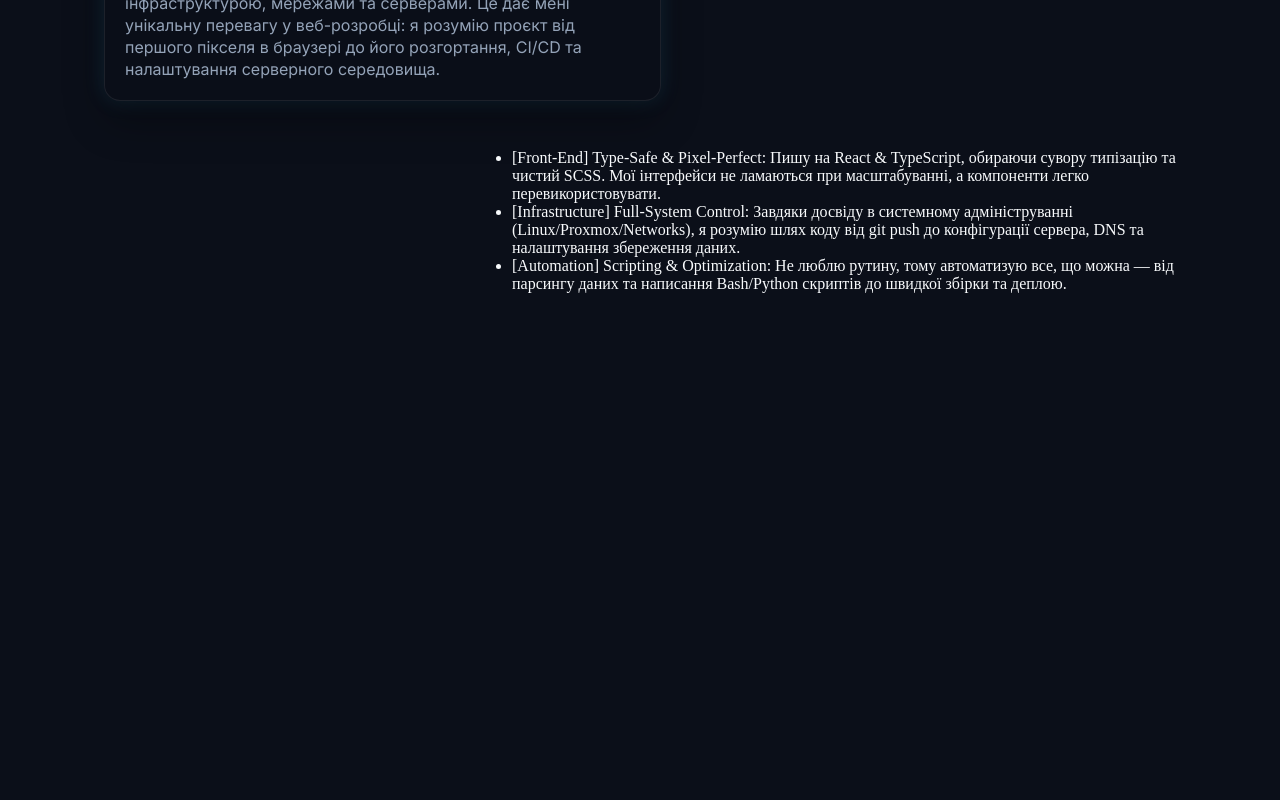
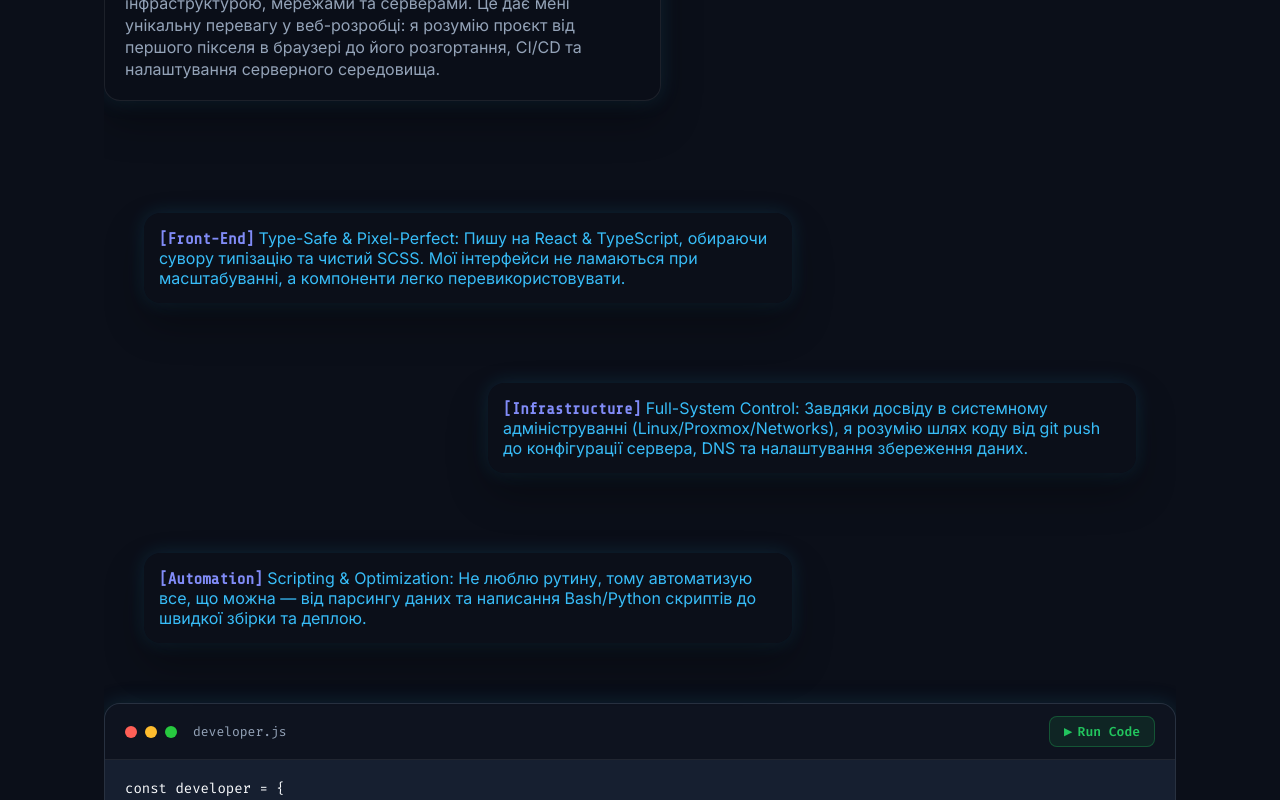
Before and after one commit to VladKugot/resumePage, a React (Vite) app: page / in a window 1280 px wide. Shown: the part 1060-1860 px from the top of the page. Before the commit the page ends 1444 px from the top, so only its background shows below. Built offline with nearby package versions, Linux system fonts and the light colour scheme.

Commit message:
Add block

```diff
--- a/src/components/AboutMe/AboutMe.scss
+++ b/src/components/AboutMe/AboutMe.scss
@@ -5,6 +5,8 @@
   flex-direction: column;
   gap: 20px;
   margin: 75px 0;
+  overflow-x: hidden;
+
   @include content-padding();
 
   &__grid-cont {
@@ -142,13 +144,76 @@
     border-radius: 16px;
     margin-top: 20px;
 
-      box-shadow:
-    0 20px 40px rgba(0, 0, 0, 0.3),
-    var(--shadow-glow);
+    box-shadow:
+      0 20px 40px rgba(0, 0, 0, 0.3),
+      var(--shadow-glow);
   }
 
   &__tech-list {
-    grid-column: 6 / -1;
+    grid-column: 1 / -1;
+    list-style: none;
+    display: grid;
+    gap: 40px;
+    grid-template-columns: 1fr 1fr 1fr;
+    padding: 0;
+    margin: 0;
+    padding: 40px;
+
+    &__item {
+      font-size: 16px;
+      padding: 15px;
+      margin-top: 40px;
+      letter-spacing: 2%;
+      color: var(--accent-cyan);
+      font-family: var(--font-body);
+      user-select: none;
+      border-radius: 16px;
+
+      box-shadow:
+        0 20px 40px rgba(0, 0, 0, 0.3),
+        var(--shadow-glow);
+
+      span {
+        letter-spacing: 5%;
+        font-family: var(--font-logo);
+        color: var(--accent-purple);
+        font-weight: 600;
+      }
+
+      opacity: 0;
+      transition:
+        opacity 0.8s ease-out,
+        transform 0.8s cubic-bezier(0.16, 1, 0.3, 1),
+        color 0.9s ease,
+        box-shadow 0.5s ease;
+      will-change: transform, opacity;
+
+      &:nth-child(odd) {
+        grid-column: span 2;
+        transform: translateX(-200px);
+      }
+
+      &:nth-child(even) {
+        grid-column: 2 / span 2;
+        transform: translateX(200px);
+      }
+
+      &.is-visible {
+        opacity: 1;
+        transform: translateX(0);
+      }
+
+      &:hover {
+        color: #0ea5e9;
+        box-shadow:
+          0 20px 40px rgba(0, 0, 0, 0.3),
+          var(--shadow-glow-neon);
+
+        span {
+          color: #6366f1;
+        }
+      }
+    }
   }
 }
 
--- a/src/components/AboutMe/AboutMe.tsx
+++ b/src/components/AboutMe/AboutMe.tsx
@@ -6,7 +6,6 @@ export const AboutMe = () => {
   const defaultText = "Front-end Developer & Web Architect";
   const [title, setTitle] = useState("");
   const [write, setWrite] = useState(true);
-
   const [reserv, setReserv] = useState(false);
 
   useEffect(() => {
@@ -41,6 +40,35 @@ export const AboutMe = () => {
     return () => clearTimeout(timer);
   }, [title, reserv, defaultText]);
 
+  useEffect(() => {
+    const animatedElements = document.querySelectorAll(".animate-on-scroll");
+
+    const observerOptions: IntersectionObserverInit = {
+      root: null,
+      rootMargin: "-50px 0px -50px 0px",
+      threshold: 0.1,
+    };
+
+    const observerCallback: IntersectionObserverCallback = (entries) => {
+      entries.forEach((entry) => {
+        if (entry.isIntersecting) {
+          entry.target.classList.add("is-visible");
+        } else {
+          entry.target.classList.remove("is-visible");
+        }
+      });
+    };
+
+    const observer = new IntersectionObserver(
+      observerCallback,
+      observerOptions,
+    );
+
+    animatedElements.forEach((el) => observer.observe(el));
+
+    return () => observer.disconnect();
+  }, []);
+
   return (
     <section className="about-me">
       <div className="about-me__header">
@@ -61,6 +89,7 @@ export const AboutMe = () => {
           TypeScript та Node.js — від ідеї до деплою.
         </p>
       </div>
+
       <div className="about-me__grid-cont">
         <div className="about-me__content">
           <div className="about-me__actions">
@@ -147,24 +176,33 @@ export const AboutMe = () => {
         </div>
 
         <ul className="about-me__tech-list">
-          <li className="about-me__tech-list__item">
-            [Front-End] Type-Safe & Pixel-Perfect: Пишу на React & TypeScript,
-            обираючи сувору типізацію та чистий SCSS. Мої інтерфейси не
-            ламаються при масштабуванні, а компоненти легко перевикористовувати.
+          <li className="about-me__tech-list__item animate-on-scroll">
+            <span>[Front-End]</span> Type-Safe & Pixel-Perfect: Пишу на React &
+            TypeScript, обираючи сувору типізацію та чистий SCSS. Мої інтерфейси
+            не ламаються при масштабуванні, а компоненти легко
+            перевикористовувати.
           </li>
-          <li className="about-me__tech-list__item">
-            [Infrastructure] Full-System Control: Завдяки досвіду в системному
-            адмініструванні (Linux/Proxmox/Networks), я розумію шлях коду від
-            git push до конфігурації сервера, DNS та налаштування збереження
-            даних.
+          <li className="about-me__tech-list__item animate-on-scroll">
+            <span>[Infrastructure]</span> Full-System Control: Завдяки досвіду в
+            системному адмініструванні (Linux/Proxmox/Networks), я розумію шлях
+            коду від git push до конфігурації сервера, DNS та налаштування
+            збереження даних.
           </li>
-          <li className="about-me__tech-list__item">
-            [Automation] Scripting & Optimization: Не люблю рутину, тому
-            автоматизую все, що можна — від парсингу даних та написання
+          <li className="about-me__tech-list__item animate-on-scroll">
+            <span>[Automation]</span> Scripting & Optimization: Не люблю рутину,
+            тому автоматизую все, що можна — від парсингу даних та написання
             Bash/Python скриптів до швидкої збірки та деплою.
           </li>
         </ul>
       </div>
+
+      <div className="about-me__visual">
+        <CoddingArea />
+      </div>
+
+      <div className="about-me__visual">
+        <CoddingArea />
+      </div>
     </section>
   );
 };
--- a/src/index.css
+++ b/src/index.css
@@ -22,6 +22,9 @@
 
   --gradient-accent: linear-gradient(135deg, var(--accent-cyan) 0%, var(--accent-purple) 100%);
   --shadow-glow: 0 0 20px rgba(56, 189, 248, 0.15);
+
+  --shadow-glow-neon: 0 0 10px rgba(56, 189, 248, 0.5),
+                      0 0 30px rgba(56, 189, 248, 0.3);
 }
 html, body, main {
     background-color: var(--bg-primary);
```
